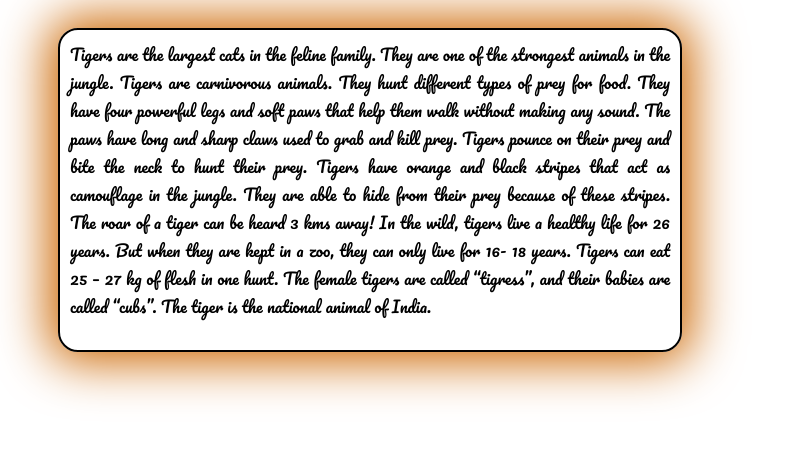
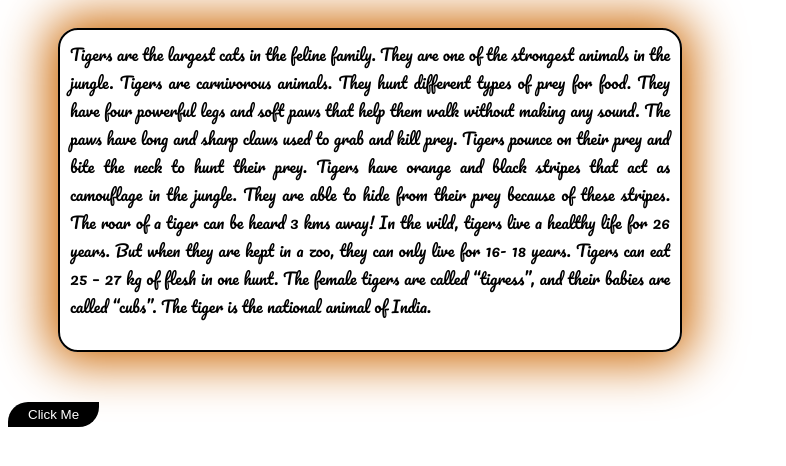
Before and after one commit to AkankshaSable/css6, a plain HTML site: page index.html in a window 1280 px wide. Shown: the part 130-596 px from the top of the page, without its empty margins (0-786 px from the left). Drawn offline with Linux system fonts and the light colour scheme; a web font is replaced by a local one.

Commit message:
git added button tag

```diff
--- a/index.html
+++ b/index.html
@@ -81,6 +81,8 @@
         The female tigers are called “tigress”, and their babies are called “cubs”.
         The tiger is the national animal of India.
     </div>
-
+    <button class="btn">
+        Click Me
+      </button>
 </body>
 </html>
```
